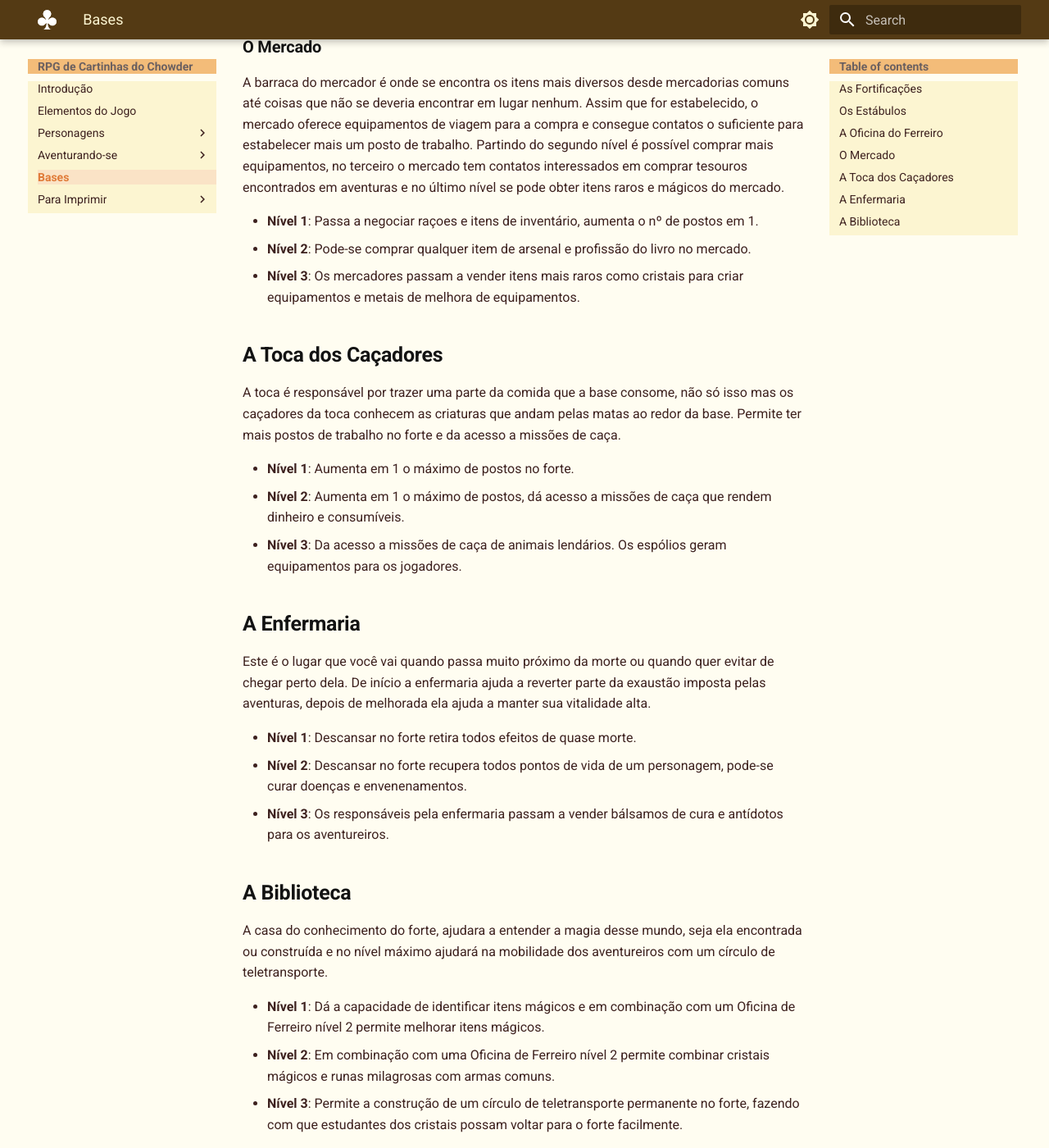
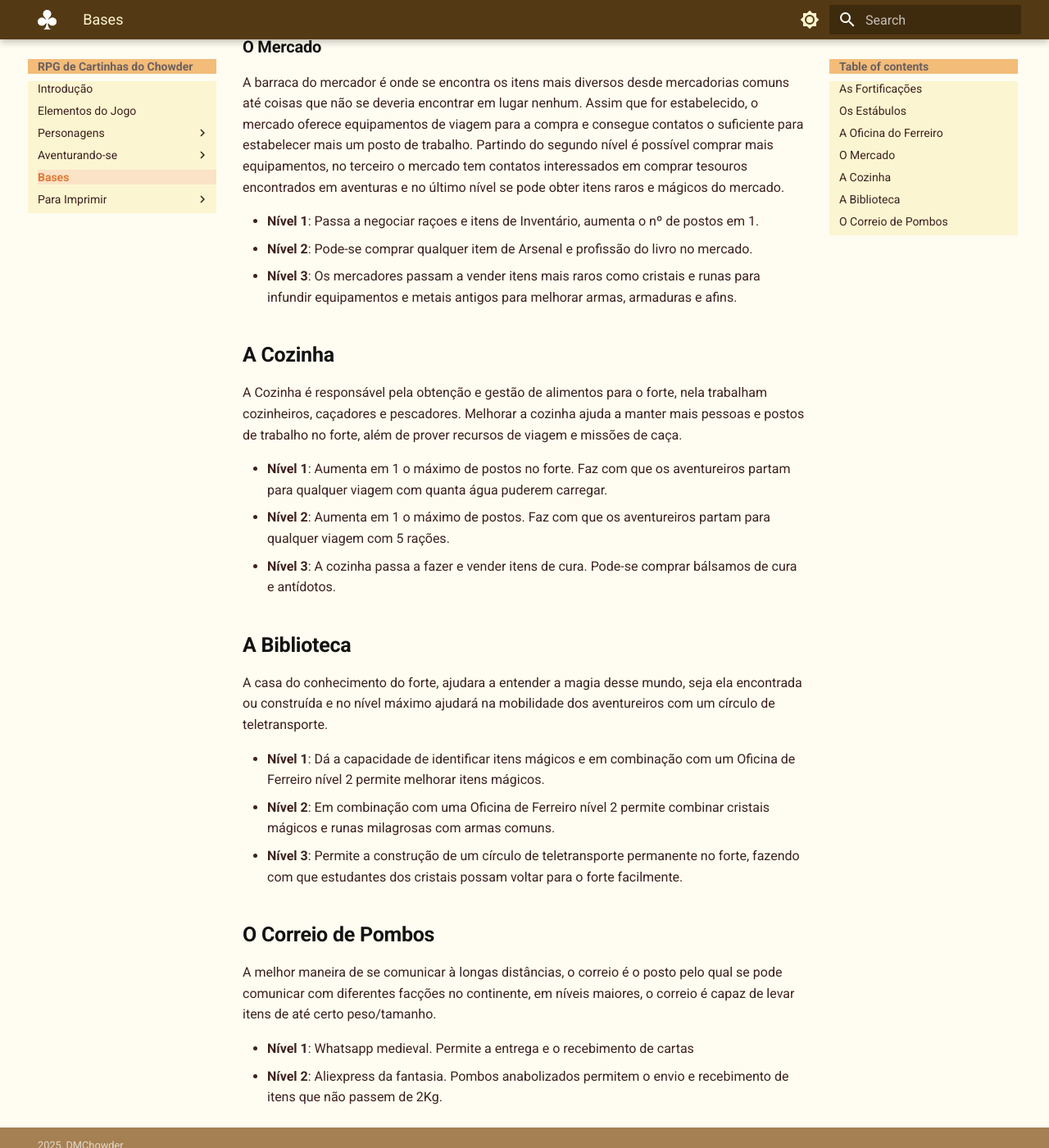
Before and after one commit to JPChowder/ChowRPG, an MkDocs documentation site: the page built from docs/bases.md, in a window 1280 px wide and 1400 px high, scrolled down 1631 px. Shown: the whole window at 82% size. Built offline with MkDocs 1.6.1 and Material for MkDocs 9.7.7, drawn with Linux system fonts in a browser that asks for light colours; some of the changed text lies outside the part shown.

Commit message:
feat(bases): bases alteradas para condizer com o que ocorre nos jogos e prover mais utilidade ao longo do tempo

```diff
--- a/docs/bases.md
+++ b/docs/bases.md
@@ -1,5 +1,4 @@
 # Bases
-
 A base de explorações dos jogadores é um conceito criado não só para apoiar o estilo de jogo de mesa aberta, mas também objetivos que melhorem de maneira permanente o lugar de onde todos jogadores saem. Dessa maneira torna-se interessante jogadores de longa data tentarem novos personagens numa mesma mesa e faz jogadores novos se interessarem por um mundo vivo que muda com suas ações.
 
 A base dos jogadores possui postos com pessoas que trabalham por lá e cada um desses postos não só serve uma função aos jogadores mas também pode ser melhorado com seus esforços e pode gerar missões com as mais diversas recompensas. **Á princípio, o número máximo de postos de trabalho são 4** e deve-se melhorar postos específicos para aumentar as capacidades do forte.
@@ -23,33 +23,30 @@ Esta é a parte do forte que permitem os aventureiros criar animais úteis para
  - **Nível 2**: Permite que os aventureiros usem uma carroça em suas viagens.
  - **Nível 3**: Permite que os aventureiros montem uma caravana de viagens que pode montar um acampamento com enfermaria nível 2 e oficina nível 1.
 
+
 ### A Oficina do Ferreiro
 Nesse posto é possível que os jogadores consertem e melhorem equipamento comum assim que seja estabelecido. Nos próximos níveis será possível melhorar equipamentos para +1 e melhorar equipamentos mágicos se uma Biblioteca já existir. No nível 3 poderá ser melhorado equipamento até o nível 3.
 
  - **Nível 1**: Consertar armas e armaduras, melhorar itens comuns até +1.
- - **Nível 2**: Melhorar itens comuns até +2 e melhorar itens mágicos se a Biblioteca tiver sido melhorada.
- - **Nível 3**: Melhorar itens comuns até +3 e melhorar itens mágicos se a Biblioteca tiver sido melhorada.
+ - **Nível 2**: Melhorar itens comuns até +2 e melhorar itens mágicos se houver uma Biblioteca no forte.
+ - **Nível 3**: Melhorar itens comuns até +3 e melhorar itens mágicos se houver uma Biblioteca no forte.
+
 
 ### O Mercado
 A barraca do mercador é onde se encontra os itens mais diversos desde mercadorias comuns até coisas que não se deveria encontrar em lugar nenhum. Assim que for estabelecido, o mercado oferece equipamentos de viagem para a compra e consegue contatos o suficiente para estabelecer mais um posto de trabalho. Partindo do segundo nível é possível comprar mais equipamentos, no terceiro o mercado tem contatos interessados em comprar tesouros encontrados em aventuras e no último nível se pode obter itens raros e mágicos do mercado.
 
- - **Nível 1**: Passa a negociar raçoes e itens de inventário, aumenta o nº de postos em 1.
- - **Nível 2**: Pode-se comprar qualquer item de arsenal e profissão do livro no mercado.
- - **Nível 3**: Os mercadores passam a vender itens mais raros como cristais para criar equipamentos e metais de melhora de equipamentos.
+ - **Nível 1**: Passa a negociar raçoes e itens de Inventário, aumenta o nº de postos em 1.
+ - **Nível 2**: Pode-se comprar qualquer item de Arsenal e profissão do livro no mercado.
+ - **Nível 3**: Os mercadores passam a vender itens mais raros como cristais e runas para infundir equipamentos e metais antigos para melhorar armas, armaduras e afins.
 
-## A Toca dos Caçadores
-A toca é responsável por trazer uma parte da comida que a base consome, não só isso mas os caçadores da toca conhecem as criaturas que andam pelas matas ao redor da base. Permite ter mais postos de trabalho no forte e da acesso a missões de caça.
 
- - **Nível 1**: Aumenta em 1 o máximo de postos no forte.
- - **Nível 2**: Aumenta em 1 o máximo de postos, dá acesso a missões de caça que rendem dinheiro e consumíveis.
- - **Nível 3**: Da acesso a missões de caça de animais lendários. Os espólios geram equipamentos para os jogadores.
+## A Cozinha
+A Cozinha é responsável pela obtenção e gestão de alimentos para o forte, nela trabalham cozinheiros, caçadores e pescadores. Melhorar a cozinha ajuda a manter mais pessoas e postos de trabalho no forte, além de prover recursos de viagem e missões de caça.
 
-## A Enfermaria
-Este é o lugar que você vai quando passa muito próximo da morte ou quando quer evitar de chegar perto dela. De início a enfermaria ajuda a reverter parte da exaustão imposta pelas aventuras, depois de melhorada ela ajuda a manter sua vitalidade alta.
+ - **Nível 1**: Aumenta em 1 o máximo de postos no forte. Faz com que os aventureiros partam para qualquer viagem com quanta água puderem carregar.
+ - **Nível 2**: Aumenta em 1 o máximo de postos. Faz com que os aventureiros partam para qualquer viagem com 5 rações.
+ - **Nível 3**: A cozinha passa a fazer e vender itens de cura. Pode-se comprar bálsamos de cura e antídotos.
 
- - **Nível 1**: Descansar no forte retira todos efeitos de quase morte.
- - **Nível 2**: Descansar no forte recupera todos pontos de vida de um personagem, pode-se curar doenças e envenenamentos.
- - **Nível 3**: Os responsáveis pela enfermaria passam a vender bálsamos de cura e antídotos para os aventureiros.
 
 ## A Biblioteca
 A casa do conhecimento do forte, ajudara a entender a magia desse mundo, seja ela encontrada ou construída e no nível máximo ajudará na mobilidade dos aventureiros com um círculo de teletransporte.
@@ -57,3 +54,10 @@ A casa do conhecimento do forte, ajudara a entender a magia desse mundo, seja el
  - **Nível 1**: Dá a capacidade de identificar itens mágicos e em combinação com um Oficina de Ferreiro nível 2 permite melhorar itens mágicos.
  - **Nível 2**: Em combinação com uma Oficina de Ferreiro nível 2 permite combinar cristais mágicos e runas milagrosas com armas comuns.
  - **Nível 3**: Permite a construção de um círculo de teletransporte permanente no forte, fazendo com que estudantes dos cristais possam voltar para o forte facilmente.
+
+
+## O Correio de Pombos
+A melhor maneira de se comunicar à longas distâncias, o correio é o posto pelo qual se pode comunicar com diferentes facções no continente, em níveis maiores, o correio é capaz de levar itens de até certo peso/tamanho.
+
+- **Nível 1**: Whatsapp medieval. Permite a entrega e o recebimento de cartas
+- **Nível 2**: Aliexpress da fantasia. Pombos anabolizados permitem o envio e recebimento de itens que não passem de 2Kg.
```
Also changed, not shown: other parts of docs/bases.md (+2 -1 lines).
